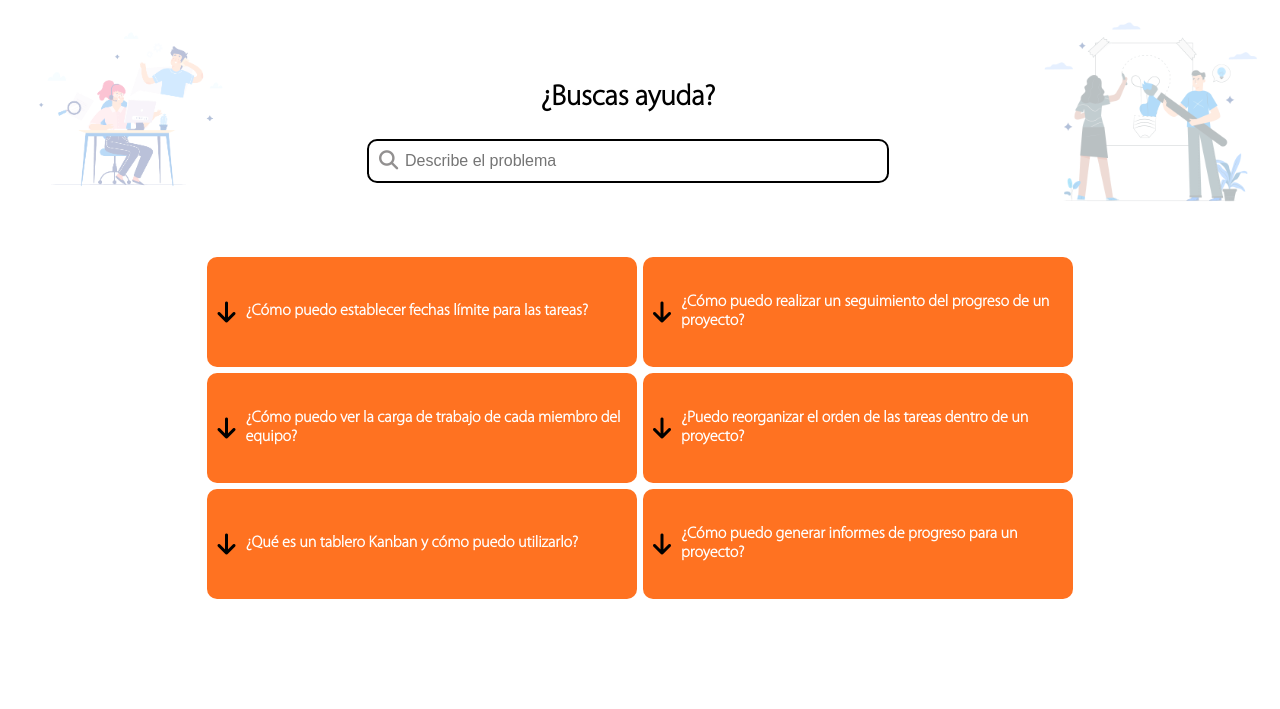
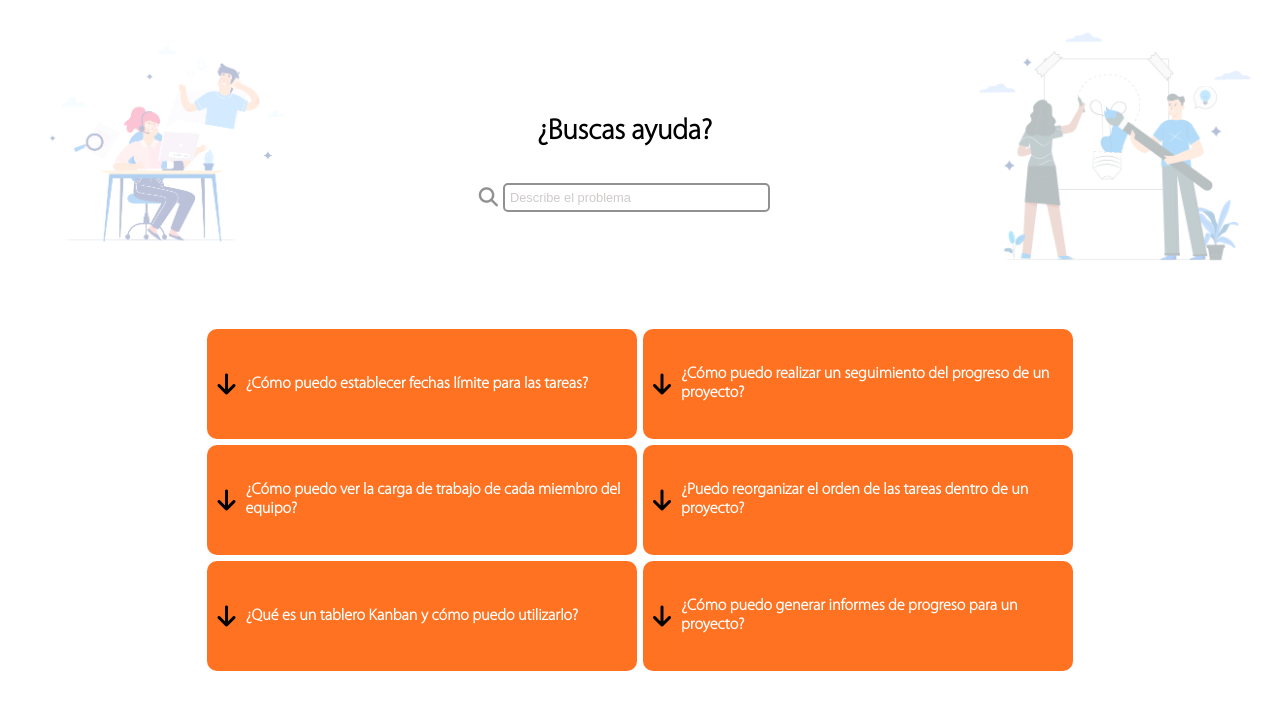
Before and after one commit to WilmerGelves/Proyecto-Kario-Media, a plain HTML site: page ayuda.html in a window 1280 px wide. Shown: the part 81-790 px from the top of the page. Drawn offline with Linux system fonts and the light colour scheme.

Commit message:
cambios en sección ayuda

```diff
--- a/ayuda.html
+++ b/ayuda.html
@@ -43,7 +43,7 @@
                 <form action="post">
                     <div class="form_input">
                         <i class="fa-solid fa-magnifying-glass"></i>
-                        <input type="text" placeholder="Describe el problema">
+                        <input class="input-sinfiltro" type="text" placeholder="Describe el problema ">
                     </div>
                 </form>
             </div>
--- a/css/ayuda.css
+++ b/css/ayuda.css
@@ -99,7 +99,7 @@ text-align: end;
 }
 .search{
     text-align: center;
-    width: 150%;
+    width: 70%;
 }
 .search h1{
     font-size: 1.8em;
@@ -108,7 +108,6 @@ text-align: end;
     display: flex;
     flex-wrap: nowrap;
     align-items: center;
-    border: 2px solid black;
     padding: 10px;
     border-radius: 10px;
     gap: 5px;
@@ -119,11 +118,15 @@ i{
     color: rgb(146, 144, 144);
 }
 input{
-    border: 0;
-    font-size: 1em;
-    color: rgb(206, 202, 202);
+    border: 2px solid rgb(146, 144, 144);
+    padding: 5px;
+    border-radius: 5px;
+    font-size: .8em;
+    width: 100%;
 }
-
+input::placeholder{
+    color: rgb(206, 202, 202); ;
+}
 /*Sección preguntas frecuentes*/
 .preguntas-frecuentes{
     display: flex;
```
